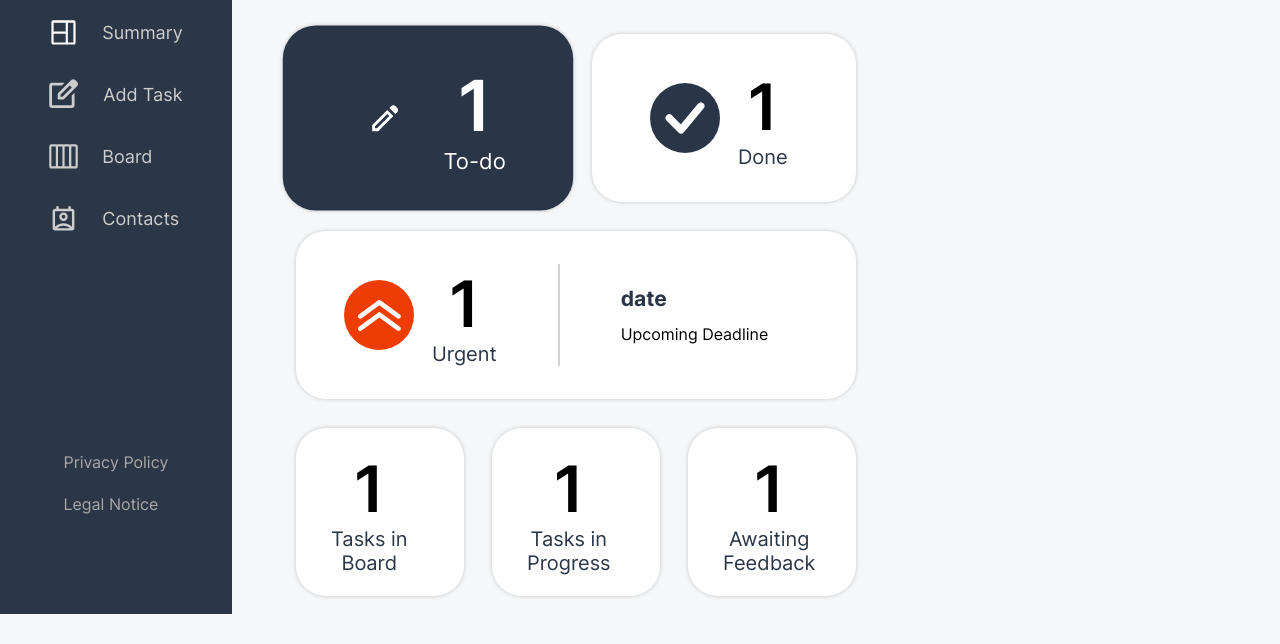
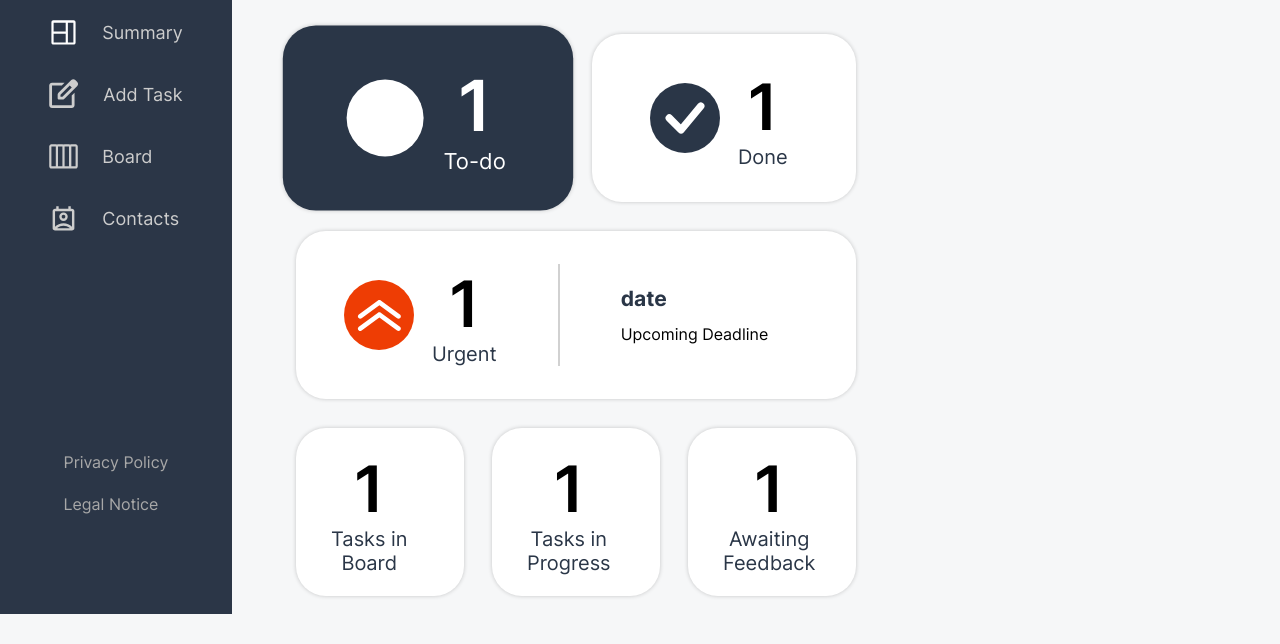
Before and after one commit to ChristianBockshorn/JOIN-46, a plain HTML site: page summary.html in a window 1280 px wide. In both pictures the pointer is over the element 389 px from the left and 368 px from the top of the page. Shown: the part 250-894 px from the top of the page. Drawn offline with Linux system fonts and the light colour scheme.

Commit message:
Update summary.css

```diff
--- a/summary.css
+++ b/summary.css
@@ -129,6 +129,10 @@ body {
   box-sizing: border-box;
 }
 
+.summaryBoxTopIcon:hover {
+  background-color:white;
+}
+
 .summaryBoxTopIcon {
   border-radius: 50%;
   width: 70px;
@@ -191,6 +195,14 @@ body {
 
 .summaryBoxesIcons {
   height: 32px;
+}
+
+.summaryBoxTopIcon:hover {
+  background-color: white;
+}
+
+icon:hover {
+color: #2a3647;
 }
 
 
```
